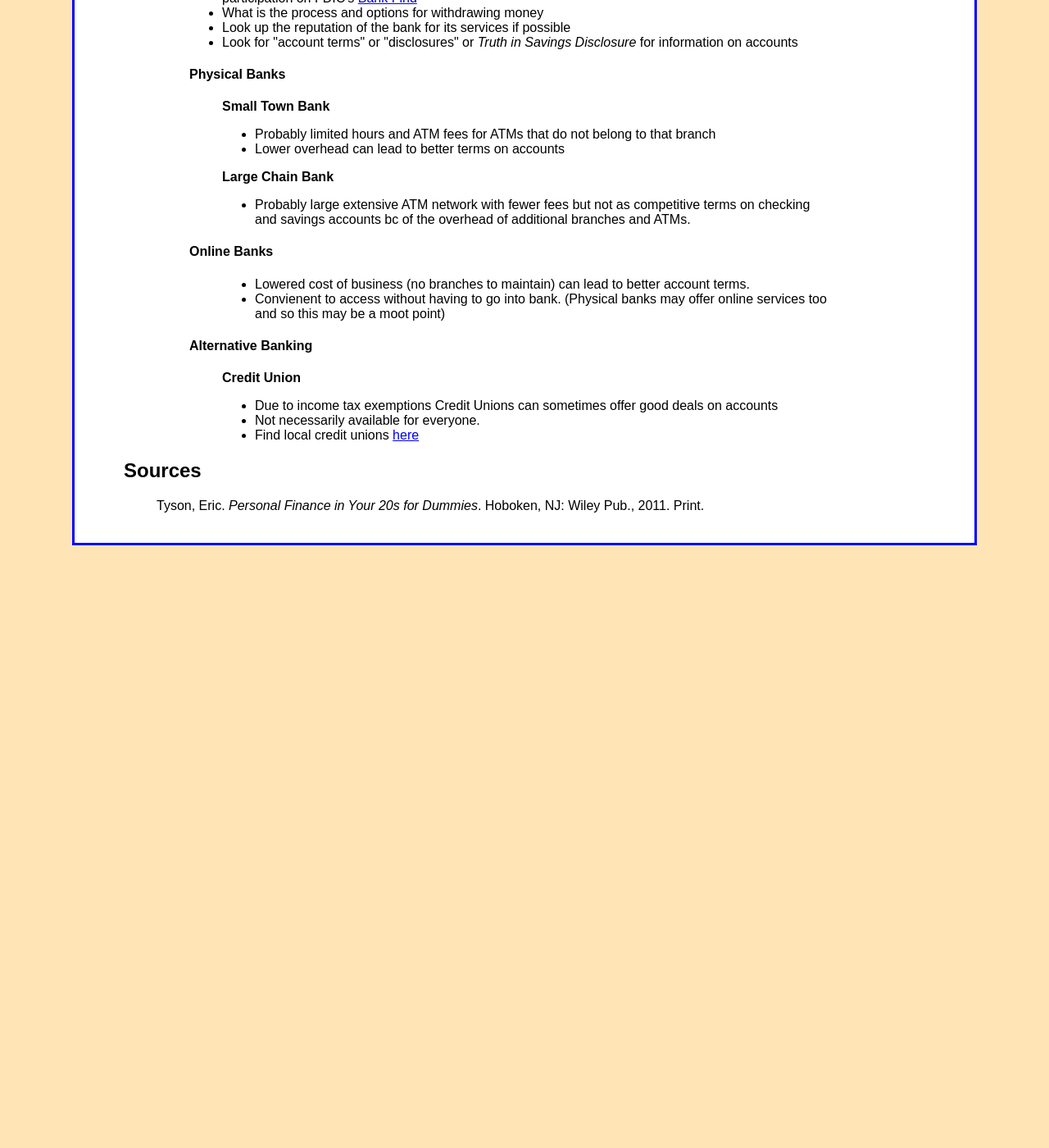
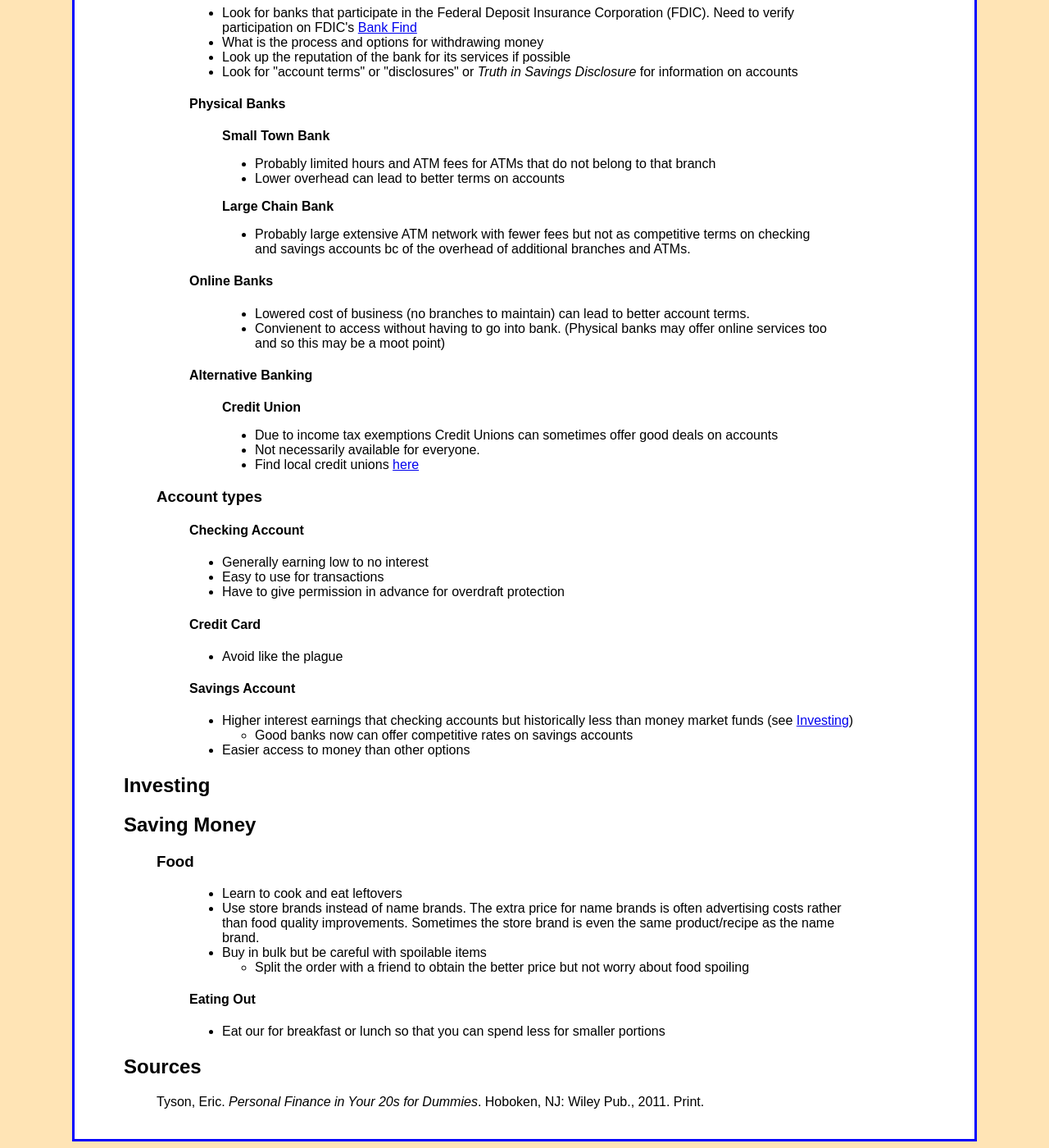
Before and after one commit to jbm950/jbm950.github.io, a Jekyll site: the page built from notes/money_management/money_management_main.html, in a window 1280 px wide and 1400 px high, scrolled down 441 px. Shown: the whole window at 82% size. Built offline with Jekyll 4.4.1, drawn with Linux system fonts in a browser that asks for light colours; Markdown is read by kramdown in place of the engine named in the settings; before the commit the page ends 1114 px from its top, so only the background shows below that; some of the changed text lies outside the part shown.

Commit message:
Updated money management notes

```diff
--- a/notes/money_management/money_management_main.html
+++ b/notes/money_management/money_management_main.html
@@ -17,6 +17,8 @@ title: Money Management
 <p>Table of Contents</p>
 <ul>
 <li><a href="#banking">Banking</a></li>
+<li><a href="#investing">Investing</a></li>
+<li><a href="#saving">Saving Money</a></li>
 <li><a href="#sources">Sources</a></li>
 </ul>
 <h2 id="banking">Banking</h2>
@@ -109,6 +111,80 @@ title: Money Management
 </blockquote>
 </blockquote>
 </blockquote>
+<blockquote>
+<h3 id="account-types">Account types</h3>
+</blockquote>
+<blockquote>
+<blockquote>
+<h4 id="checking-account">Checking Account</h4>
+</blockquote>
+</blockquote>
+<blockquote>
+<blockquote>
+<ul>
+<li>Generally earning low to no interest</li>
+<li>Easy to use for transactions</li>
+<li>Have to give permission in advance for overdraft protection</li>
+</ul>
+</blockquote>
+</blockquote>
+<blockquote>
+<blockquote>
+<h4 id="credit-card">Credit Card</h4>
+</blockquote>
+</blockquote>
+<blockquote>
+<blockquote>
+<ul>
+<li>Avoid like the plague</li>
+</ul>
+</blockquote>
+</blockquote>
+<blockquote>
+<blockquote>
+<h4 id="savings-account">Savings Account</h4>
+</blockquote>
+</blockquote>
+<blockquote>
+<blockquote>
+<ul>
+<li>Higher interest earnings that checking accounts but historically less than money market funds (see <a href="#investing">Investing</a>)
+<ul>
+<li>Good banks now can offer competitive rates on savings accounts</li>
+</ul></li>
+<li>Easier access to money than other options</li>
+</ul>
+</blockquote>
+</blockquote>
+<h2 id="investing">Investing</h2>
+<h2 id="saving">Saving Money</h2>
+<blockquote>
+<h3 id="food">Food</h3>
+</blockquote>
+<blockquote>
+<blockquote>
+<ul>
+<li>Learn to cook and eat leftovers</li>
+<li>Use store brands instead of name brands. The extra price for name brands is often advertising costs rather than food quality improvements. Sometimes the store brand is even the same product/recipe as the name brand.</li>
+<li>Buy in bulk but be careful with spoilable items
+<ul>
+<li>Split the order with a friend to obtain the better price but not worry about food spoiling</li>
+</ul></li>
+</ul>
+</blockquote>
+</blockquote>
+<blockquote>
+<blockquote>
+<h4 id="eating-out">Eating Out</h4>
+</blockquote>
+</blockquote>
+<blockquote>
+<blockquote>
+<ul>
+<li>Eat our for breakfast or lunch so that you can spend less for smaller portions</li>
+</ul>
+</blockquote>
+</blockquote>
 <h2 id="sources">Sources</h2>
 <blockquote>
 <p>Tyson, Eric. <i>Personal Finance in Your 20s for Dummies</i>. Hoboken, NJ: Wiley Pub., 2011. Print.</p>
```
Also changed, not shown: source/notes/money_management/money_management_main.md (+45 -3 lines).
